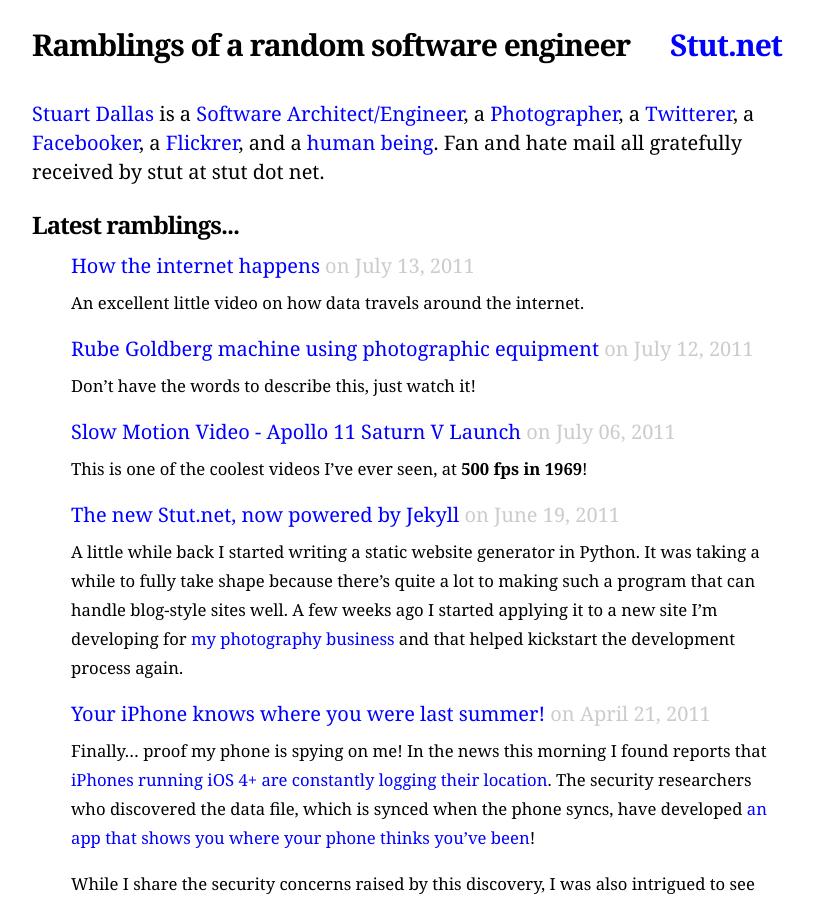
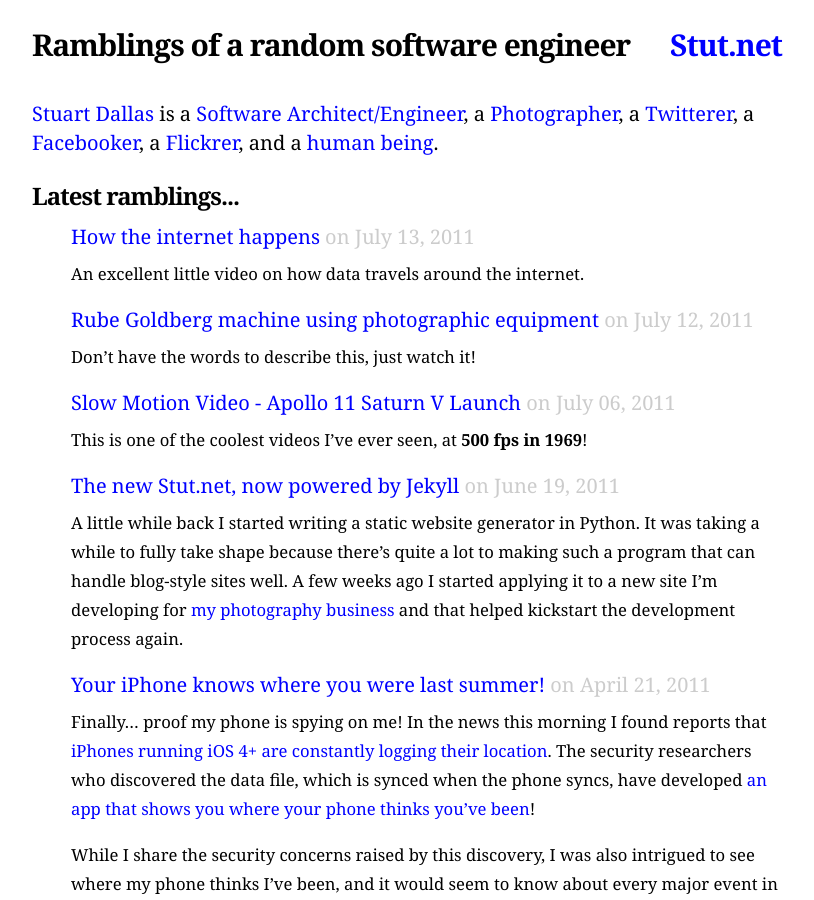
Before and after one commit to stut/stut.net, a Jekyll site: the page built from index.html, in a window 1280 px wide and 900 px high. Shown: the whole window, without its empty margins (233-1047 px from the left). Built offline with Jekyll 4.4.1, drawn with Linux system fonts in a browser that asks for light colours; Markdown is read by kramdown in place of the engine named in the settings.

Commit message:
Removed the email address from the homepage.

```diff
--- a/index.html
+++ b/index.html
@@ -6,7 +6,7 @@ layout: default
 <div id="metadata">&nbsp;</div>
 
 <div id="info">
-	<a href="http://stut.net/">Stuart Dallas</a> is a <a href="http://3ft9.com/">Software Architect/Engineer</a>, a <a href="http://stuartdallas.com/">Photographer</a>, a <a href="http://twitter.com/stut">Twitterer</a>, a <a href="http://www.facebook.com/stuartdallas">Facebooker</a>, a <a href="http://www.flickr.com/photos/stuartdallas/">Flickrer</a>, and a <a href="http://tastingtheacorn.com/">human being</a>. Fan and hate mail all gratefully received by stut at stut dot net.
+	<a href="http://stut.net/">Stuart Dallas</a> is a <a href="http://3ft9.com/">Software Architect/Engineer</a>, a <a href="http://stuartdallas.com/">Photographer</a>, a <a href="http://twitter.com/stut">Twitterer</a>, a <a href="http://www.facebook.com/stuartdallas">Facebooker</a>, a <a href="http://www.flickr.com/photos/stuartdallas/">Flickrer</a>, and a <a href="http://tastingtheacorn.com/">human being</a>.
 </div>
 <h3>Latest ramblings...</h3>
 <div id="postlist">
```
